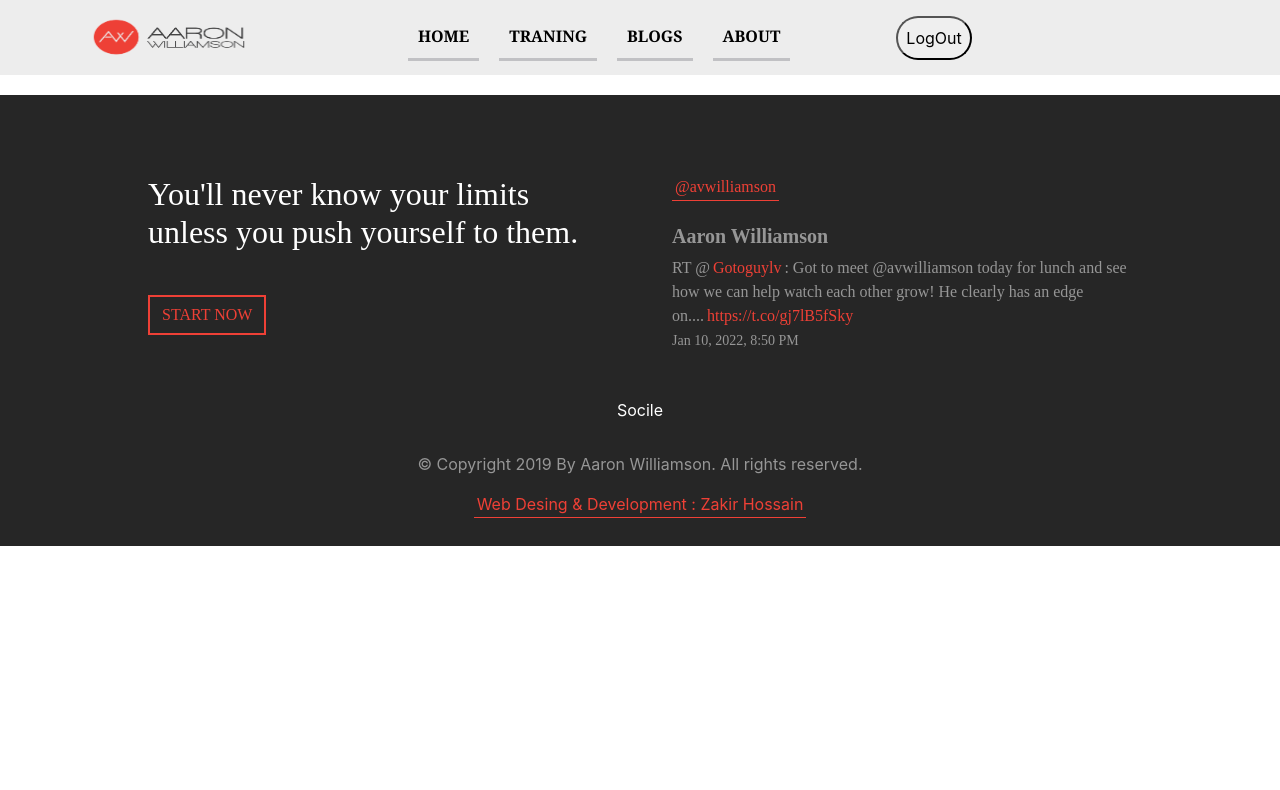
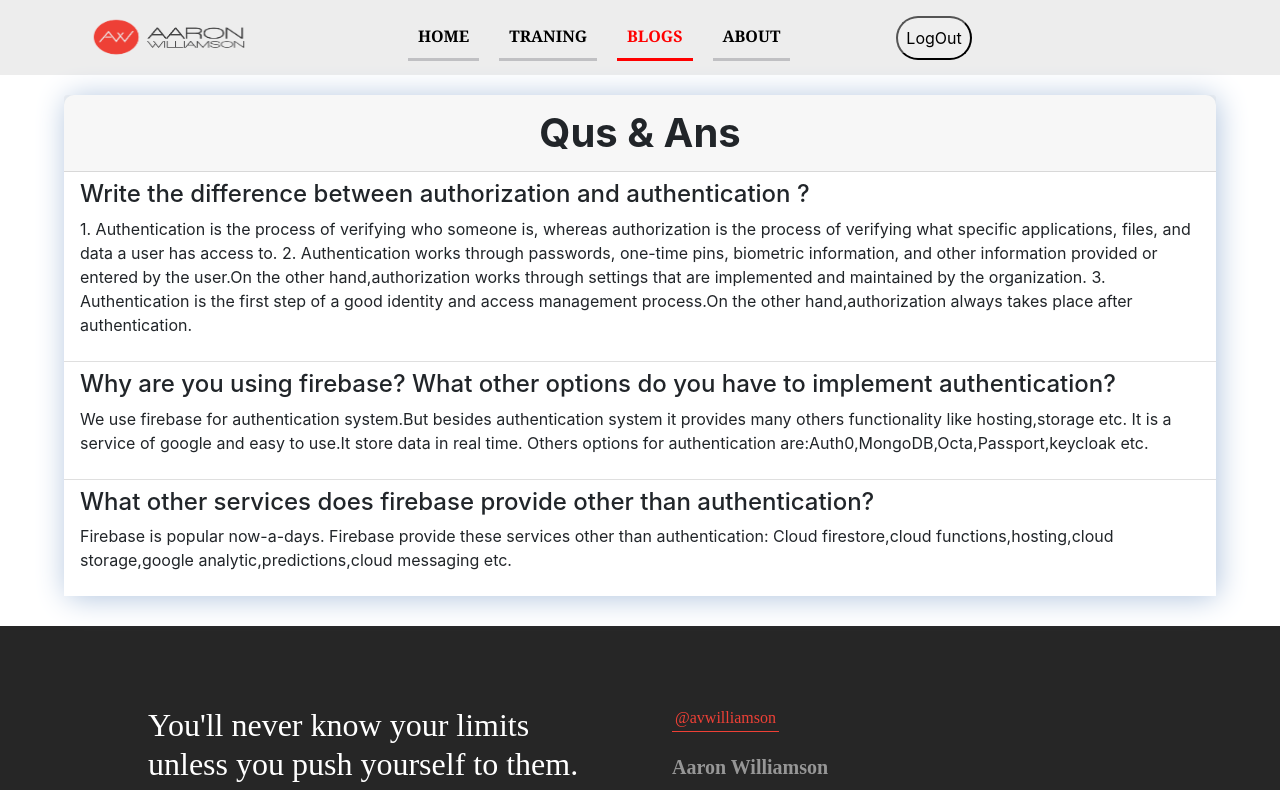
Before and after one commit to ZH-Jihan/fitness-hub, a React (Create React App) app: page /blog in a window 1280 px wide. Shown: the top 790 px of the page. Built offline with nearby package versions, Linux system fonts and the light colour scheme; no server answers.

Commit message:
complet extra part

```diff
--- a/src/App.js
+++ b/src/App.js
@@ -1,10 +1,13 @@
 import { Route, Routes } from 'react-router-dom';
 import './App.css';
+import About from './Component/Avout/About';
+import Blogs from './Component/Blog/Blog';
 import Checkout from './Component/Checkout/Checkous';
 import Footer from './Component/Footer/Footer';
 import Home from './Component/Home/Home/Home';
 import Login from './Component/Login/Login';
 import Navbar from './Component/Nevbar/Navbar';
+import Notfound from './Component/Notfound/Notfound';
 import RequireAuth from './Component/RequarAuth/RequarAuth';
 import SingUp from './Component/SingUp/SingUp';
 
@@ -17,11 +20,14 @@ function App() {
         <Route path='/home' element={<Home></Home>}></Route>
         <Route path='/singup' element={<SingUp></SingUp>}></Route>
         <Route path='/login' element={<Login></Login>}></Route>
+        <Route path='/about' element={<About></About>}></Route>
+        <Route path='/blog' element={<Blogs></Blogs>}></Route>
         <Route path='/checkout' element={
           <RequireAuth>
             <Checkout></Checkout>
           </RequireAuth>
         }></Route>
+        <Route path='/*' element={<Notfound></Notfound>}></Route>
       </Routes>
       <Footer></Footer>
     </div>
--- /dev/null
+++ b/src/Component/Avout/About.js
@@ -0,0 +1,12 @@
+import React from 'react';
+
+const About = () => {
+    return (
+        <div className='text-center my-5 w-75 m-auto'>
+            <h1 className='fw-boler  py-5'>ABOUT AARON</h1>
+            <h4 className='pb-5'><strong>“Enlisting in the Marine Corps out of high school saved my life. I was a broken kid with no direction. It taught me strength, courage, and mental fortitude.”</strong></h4>
+        </div>
+    );
+};
+
+export default About;
--- a/src/Component/Blog/Blog.css
+++ b/src/Component/Blog/Blog.css
@@ -0,0 +1,10 @@
+.crd {
+  box-shadow: 2px 2px 30px lightsteelblue;
+  border-radius: 10px;
+  position: relative;
+  margin-top: 30px;
+  width: 90%;
+  margin: auto;
+  margin-bottom: 30px;
+  margin-top: 20px;
+}
--- a/src/Component/Blog/Blog.js
+++ b/src/Component/Blog/Blog.js
@@ -0,0 +1,58 @@
+import React from "react";
+import "./Blog.css";
+
+const Blogs = () => {
+  return (
+    <div>
+      <div class="crd">
+        <div class="card-header text-center fw-bolder fs-1">Qus & Ans</div>
+        <ul class="list-group list-group-flush">
+          <li class="list-group-item">
+            <h4>
+              Write the difference between authorization and authentication ?
+            </h4>
+            <p>
+              1. Authentication is the process of verifying who someone is,
+              whereas authorization is the process of verifying what specific
+              applications, files, and data a user has access to. 2.
+              Authentication works through passwords, one-time pins, biometric
+              information, and other information provided or entered by the
+              user.On the other hand,authorization works through settings that
+              are implemented and maintained by the organization. 3.
+              Authentication is the first step of a good identity and access
+              management process.On the other hand,authorization always takes
+              place after authentication.
+            </p>
+          </li>
+          <li class="list-group-item">
+            <h4>
+              Why are you using firebase? What other options do you have to
+              implement authentication?
+            </h4>
+            <p>
+              We use firebase for authentication system.But besides
+              authentication system it provides many others functionality like
+              hosting,storage etc. It is a service of google and easy to use.It
+              store data in real time. Others options for authentication
+              are:Auth0,MongoDB,Octa,Passport,keycloak etc.
+            </p>
+          </li>
+          <li class="list-group-item">
+            <h4>
+              What other services does firebase provide other than
+              authentication?
+            </h4>
+            <p>
+              Firebase is popular now-a-days. Firebase provide these services
+              other than authentication: Cloud firestore,cloud
+              functions,hosting,cloud storage,google analytic,predictions,cloud
+              messaging etc.
+            </p>
+          </li>
+        </ul>
+      </div>
+    </div>
+  );
+};
+
+export default Blogs;
--- /dev/null
+++ b/src/Component/Home/Extrapart/Extapart.css
@@ -0,0 +1,10 @@
+.card-x {
+  box-shadow: 2px 2px 30px lightsteelblue;
+}
+.click-h {
+  color: #ee4036;
+  padding: 5px 15px;
+  border: 1px solid #ee4036;
+  border-radius: 10px;
+  font-weight: bolder;
+}
--- /dev/null
+++ b/src/Component/Home/Extrapart/Extrapart.js
@@ -0,0 +1,21 @@
+import React from 'react';
+import './Extapart.css';
+
+const Extrapart = () => {
+    return (
+        <div className='row my-5 w-75 m-auto  card-x'>
+            <div className='col-md-12 col-lg-6 p-3'>
+                <h3>WHEN FITNESS LIFESTYLE MEETS PASSION AND PURPOSE</h3>
+                <h4> <strong>Aaron Williamson</strong> , known for transforming the physiques of actors, top athletes and other film personnel, has grown to new levels in the film and entertainment industry.</h4>
+                <p>Fueled by fitness & motivated by inspiring others, Aaron has discovered his purpose outside of the gym. He now spends his time channeling his extraordinary life experiences into character building acting roles. Aaron is also driven by supporting and helping others through various organizations like the SPCA, various troubled youth groups, and Veteran specific non-profits. </p>
+            </div>
+            <div className='col-md-12 col-lg-6 p-3'>
+                <h3>BACKSTORY</h3>
+                <p>Aaron Williamson was born and raised in Daytona Beach, FL. After graduating from high school he joined the Marine Corps which is when his life drastically changed. Out of high school he traveled the world as a Marine Corps infantryman participating in several large scale training evolutions.</p>
+                <a target='_blank' href="https://www.aaronwilliamson.net/about" rel="noreferrer"><button className='click-h'>Click here</button></a>
+            </div>
+        </div>
+    );
+};
+
+export default Extrapart;
--- a/src/Component/Home/Home/Home.js
+++ b/src/Component/Home/Home/Home.js
@@ -1,5 +1,6 @@
 import React from 'react';
 import Carosol from '../Carosol/Carosol';
+import Extrapart from '../Extrapart/Extrapart';
 import Services from '../Servicess/Services';
 
 const Home = () => {
@@ -7,6 +8,7 @@ const Home = () => {
         <div>
             <Carosol></Carosol>
             <Services></Services>
+            <Extrapart></Extrapart>
         </div>
     );
 };
--- a/src/Component/Nevbar/Navbar.js
+++ b/src/Component/Nevbar/Navbar.js
@@ -58,7 +58,7 @@ const Navbar = () => {
                   className={({ isActive }) =>
                     isActive ? "active-link" : "link"
                   }
-                  to="/blogs"
+                  to="/blog"
                 >
                   Blogs
                 </NavLink>
--- /dev/null
+++ b/src/Component/Notfound/Notfound.css
@@ -0,0 +1,3 @@
+.errorimg {
+  width: 100%;
+}
--- /dev/null
+++ b/src/Component/Notfound/Notfound.js
@@ -0,0 +1,12 @@
+import React from 'react';
+import './Notfound.css';
+
+const Notfound = () => {
+    return (
+        <div>
+            <img className='errorimg' src="https://traqq.com/blog/wp-content/uploads/2020/04/qwer_edited-1024x473.jpg" alt="" />
+        </div>
+    );
+};
+
+export default Notfound;
```
Also changed, not shown: 1 other file (tests, documents, lock files or other folders).
